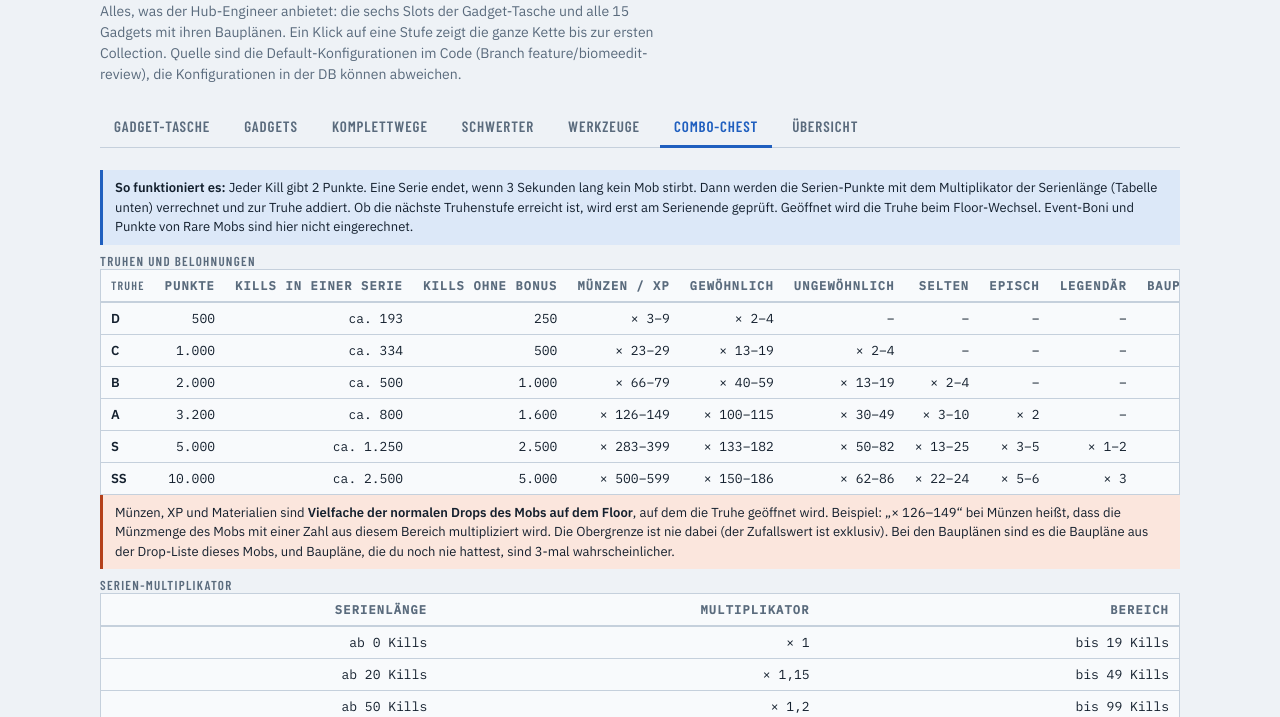
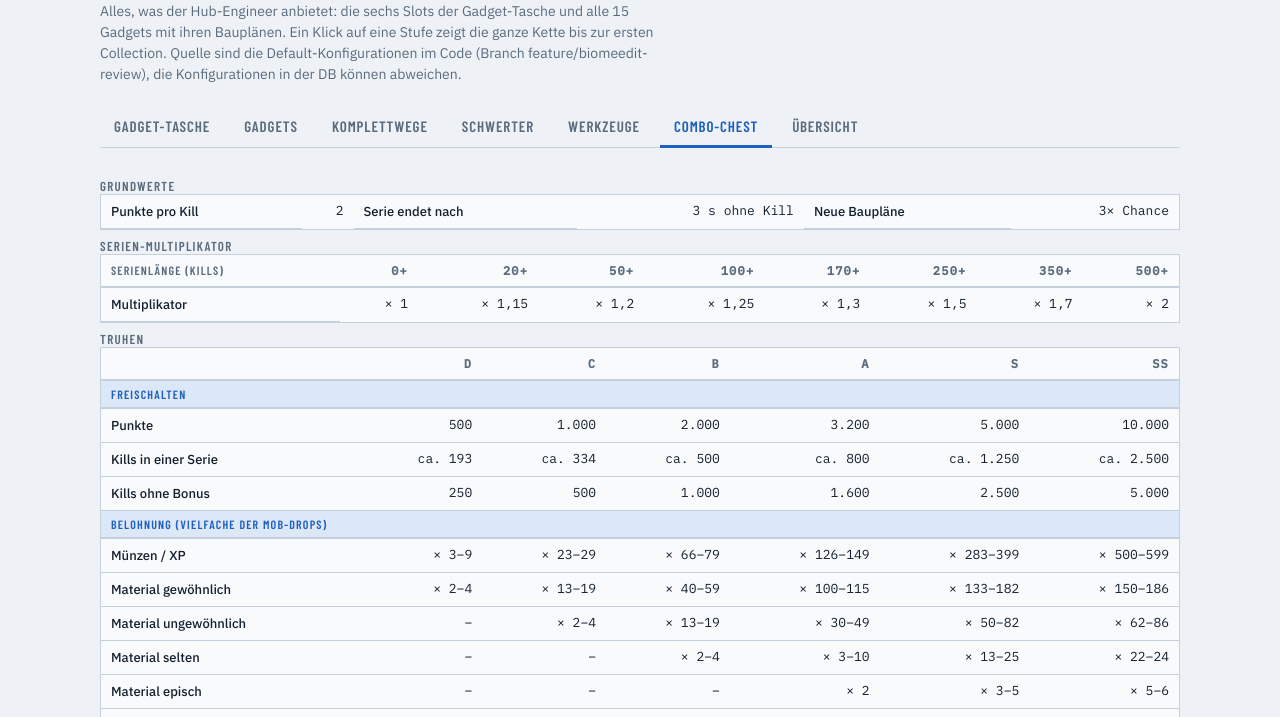
Before and after one commit to KrawatteBus/CC-Help, a plain HTML site: page index.html in a window 1280 px wide. Both pictures are taken after a click on the tab "COMBO-CHEST". Shown: the part 83-800 px from the top of the page. Drawn offline with nearby package versions, Linux system fonts and the light colour scheme.

Commit message:
Make combo chest tab more compact

```diff
--- a/index.html
+++ b/index.html
@@ -87,6 +87,9 @@ details.mod summary small{font:400 12.5px var(--f-mono);color:var(--muted)}
 .tbl td.num,.tbl th.num{text-align:right;font-family:var(--f-mono)}
 .tbl tr:last-child td{border-bottom:0}
 .r-COMMON{color:var(--muted)}.r-UNCOMMON{color:var(--ink)}.r-RARE{color:var(--accent)}.r-EPIC{color:var(--accent);font-weight:600}.r-LEGENDARY{color:var(--warn);font-weight:600}
+.tbl th[scope="row"]{font:500 13px var(--f-body);letter-spacing:0;text-transform:none;color:var(--ink);border-bottom:1px solid var(--line)}
+.tbl tr.sep th{background:var(--accent-soft);color:var(--accent);font:600 12px var(--f-display);letter-spacing:.1em;text-transform:uppercase;padding:6px 10px}
+.foot{margin:0;color:var(--muted);font-size:12.5px}
 </style>
 
 <div class="wrap">
@@ -285,19 +288,34 @@ function viewTools(){
 }
 
 function viewCombo(){
-  const C = D.combo, ORDER = ["D","C","B","A","S","SS"];
+  const C = D.combo, O = ["D","C","B","A","S","SS"], P = C.pointsPerMob;
   const modAt = k => { let m = 1; C.mods.forEach(([c,v])=>{ if (k>=c) m = v; }); return m; };
-  const killsFor = th => { let k = 1; while (Math.round(C.pointsPerMob*k*modAt(k)) < th) k++; return k; };
+  const killsFor = th => { let k = 1; while (Math.round(P*k*modAt(k)) < th) k++; return k; };
   const rng = r => { if (!r) return "–"; const hi = r[1]>r[0] ? r[1]-1 : r[1]; return r[0]===hi ? String(r[0]) : r[0]+"–"+hi; };
-  const modRows = [[0,1]].concat(C.mods).map(([k,m],i,a)=>'<tr><td class="num">ab '+k+' Kills</td><td class="num">× '+loc(m,2)+'</td><td class="num">'+(i+1<a.length?"bis "+(a[i+1][0]-1)+" Kills":"darüber")+'</td></tr>').join("");
-  const head = '<tr><th>Truhe</th><th class="num">Punkte</th><th class="num">Kills in einer Serie</th><th class="num">Kills ohne Bonus</th><th class="num">Münzen / XP</th><th class="num">Gewöhnlich</th><th class="num">Ungewöhnlich</th><th class="num">Selten</th><th class="num">Episch</th><th class="num">Legendär</th><th class="num">Baupläne</th></tr>';
-  const rows = ORDER.map(k=>{ const T = C.tiers[k], R = T.rewards;
-    return '<tr><td><b>'+k+'</b></td><td class="num">'+n(T.points)+'</td><td class="num">ca. '+n(killsFor(T.points))+'</td><td class="num">'+n(T.points/C.pointsPerMob)+'</td><td class="num">× '+rng(R.COIN)+'</td><td class="num">× '+rng(R.MATERIAL_COMMON)+'</td><td class="num">'+(R.MATERIAL_UNCOMMON?"× "+rng(R.MATERIAL_UNCOMMON):"–")+'</td><td class="num">'+(R.MATERIAL_RARE?"× "+rng(R.MATERIAL_RARE):"–")+'</td><td class="num">'+(R.MATERIAL_EPIC?"× "+rng(R.MATERIAL_EPIC):"–")+'</td><td class="num">'+(R.MATERIAL_LEGENDARY?"× "+rng(R.MATERIAL_LEGENDARY):"–")+'</td><td class="num">'+(R.BLUEPRINT?rng(R.BLUEPRINT):"–")+'</td></tr>'; }).join("");
-  return '<div class="info" style="margin-top:0"><b>So funktioniert es:</b> Jeder Kill gibt '+C.pointsPerMob+' Punkte. Eine Serie endet, wenn '+(C.duration/1000)+' Sekunden lang kein Mob stirbt. Dann werden die Serien-Punkte mit dem Multiplikator der Serienlänge (Tabelle unten) verrechnet und zur Truhe addiert. Ob die nächste Truhenstufe erreicht ist, wird erst am Serienende geprüft. Geöffnet wird die Truhe beim Floor-Wechsel. Event-Boni und Punkte von Rare Mobs sind hier nicht eingerechnet.</div>'
-    +'<h3 class="grp">Truhen und Belohnungen</h3><div class="tbl"><table>'+head+rows+'</table></div>'
-    +'<p class="note" style="margin:0">Münzen, XP und Materialien sind <b>Vielfache der normalen Drops des Mobs auf dem Floor</b>, auf dem die Truhe geöffnet wird. Beispiel: „× 126–149“ bei Münzen heißt, dass die Münzmenge des Mobs mit einer Zahl aus diesem Bereich multipliziert wird. Die Obergrenze ist nie dabei (der Zufallswert ist exklusiv). Bei den Bauplänen sind es die Baupläne aus der Drop-Liste dieses Mobs, und Baupläne, die du noch nie hattest, sind '+C.factor+'-mal wahrscheinlicher.</p>'
-    +'<h3 class="grp">Serien-Multiplikator</h3><div class="tbl"><table style="min-width:420px"><tr><th class="num">Serienlänge</th><th class="num">Multiplikator</th><th class="num">Bereich</th></tr>'+modRows+'</table></div>'
-    +'<p class="note" style="margin:0">„Kills in einer Serie“ gilt für eine einzige Serie ohne Pause von über '+(C.duration/1000)+' Sekunden. Mehrere kürzere Serien addieren sich, sind wegen des kleineren Multiplikators aber weniger effizient. Zum Beispiel braucht Truhe SS in einer Serie ca. '+n(killsFor(C.tiers.SS.points))+' Kills, ohne jeden Bonus wären es '+n(C.tiers.SS.points/C.pointsPerMob)+'. Quelle ist die aktive Combo-Chest-Config aus dem DB-Export, nicht die Code-Defaults.</p>';
+  const mult = r => r ? "× "+rng(r) : "–";
+  const row = (label,f,cls) => '<tr><th scope="row">'+label+'</th>'+O.map(k=>'<td class="num'+(cls||"")+'">'+f(C.tiers[k],k)+'</td>').join("")+'</tr>';
+  const sep = label => '<tr class="sep"><th colspan="7">'+label+'</th></tr>';
+  const chest = '<table><tr><th></th>'+O.map(k=>'<th class="num">'+k+'</th>').join("")+'</tr>'
+    + sep("Freischalten")
+    + row("Punkte",T=>n(T.points))
+    + row("Kills in einer Serie",T=>"ca. "+n(killsFor(T.points)))
+    + row("Kills ohne Bonus",T=>n(T.points/P))
+    + sep("Belohnung (Vielfache der Mob-Drops)")
+    + row("Münzen / XP",T=>mult(T.rewards.COIN))
+    + row("Material gewöhnlich",T=>mult(T.rewards.MATERIAL_COMMON))
+    + row("Material ungewöhnlich",T=>mult(T.rewards.MATERIAL_UNCOMMON))
+    + row("Material selten",T=>mult(T.rewards.MATERIAL_RARE))
+    + row("Material episch",T=>mult(T.rewards.MATERIAL_EPIC))
+    + row("Material legendär",T=>mult(T.rewards.MATERIAL_LEGENDARY))
+    + row("Baupläne",T=>T.rewards.BLUEPRINT ? rng(T.rewards.BLUEPRINT) : "–")
+    + '</table>';
+  const ms = [[0,1]].concat(C.mods);
+  const mods = '<table style="min-width:0"><tr><th>Serienlänge (Kills)</th>'+ms.map(([k])=>'<th class="num">'+k+'+</th>').join("")+'</tr><tr><th scope="row">Multiplikator</th>'+ms.map(([,m])=>'<td class="num">× '+loc(m,2)+'</td>').join("")+'</tr></table>';
+  const facts = '<table style="min-width:0"><tr><th scope="row">Punkte pro Kill</th><td class="num">'+P+'</td><th scope="row">Serie endet nach</th><td class="num">'+(C.duration/1000)+' s ohne Kill</td><th scope="row">Neue Baupläne</th><td class="num">'+C.factor+'× Chance</td></tr></table>';
+  return '<h3 class="grp">Grundwerte</h3><div class="tbl">'+facts+'</div>'
+    +'<h3 class="grp">Serien-Multiplikator</h3><div class="tbl">'+mods+'</div>'
+    +'<h3 class="grp">Truhen</h3><div class="tbl">'+chest+'</div>'
+    +'<p class="foot">Stufe wird am Serienende geprüft, geöffnet beim Floor-Wechsel. Event-Boni und Rare-Mob-Punkte fehlen. Obergrenze der Spannen exklusiv. Quelle: DB-Export.</p>';
 }
 const TABS = [["tasche","Gadget-Tasche",viewBag],["gadgets","Gadgets",viewGadgets],["voll","Komplettwege",viewFull],["schwerter","Schwerter",viewSwords],["tools","Werkzeuge",viewTools],["combo","Combo-Chest",viewCombo],["baum","Übersicht",viewTree]];
 let tab = "gadgets";
```
